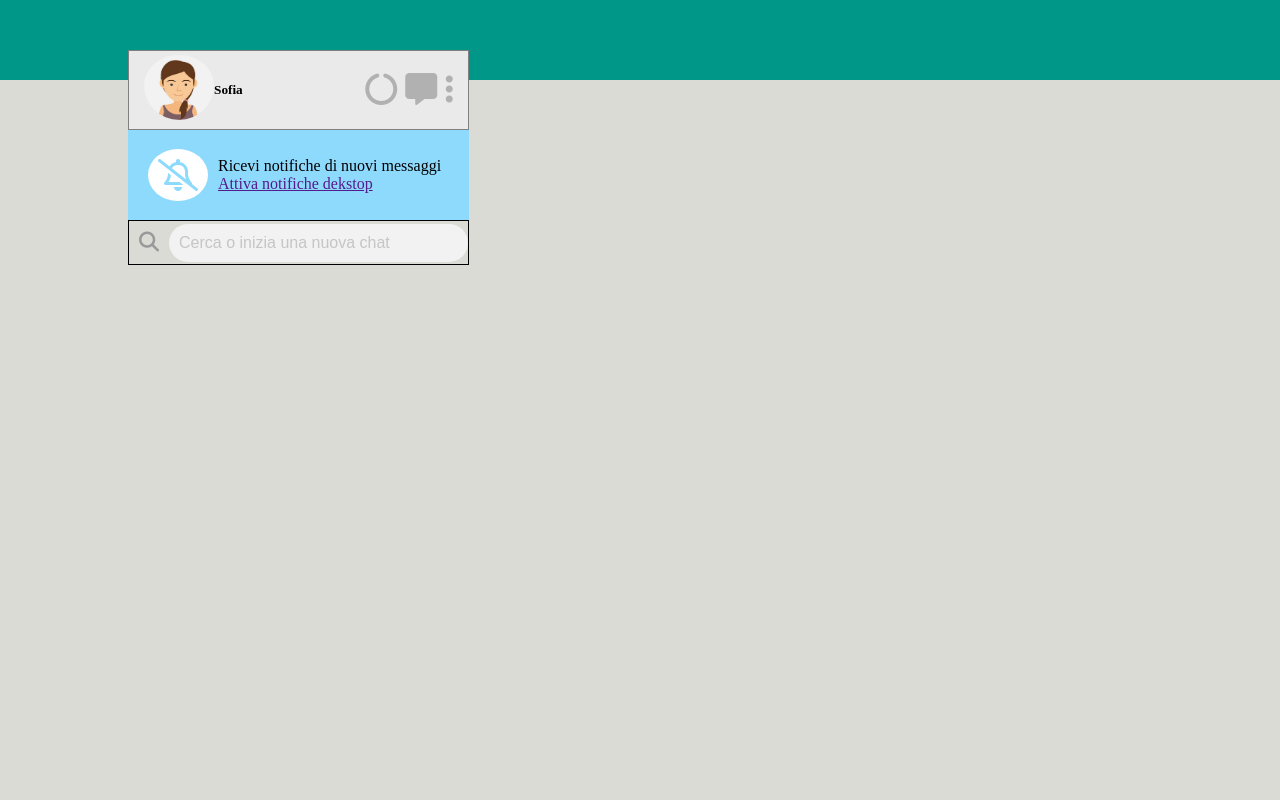
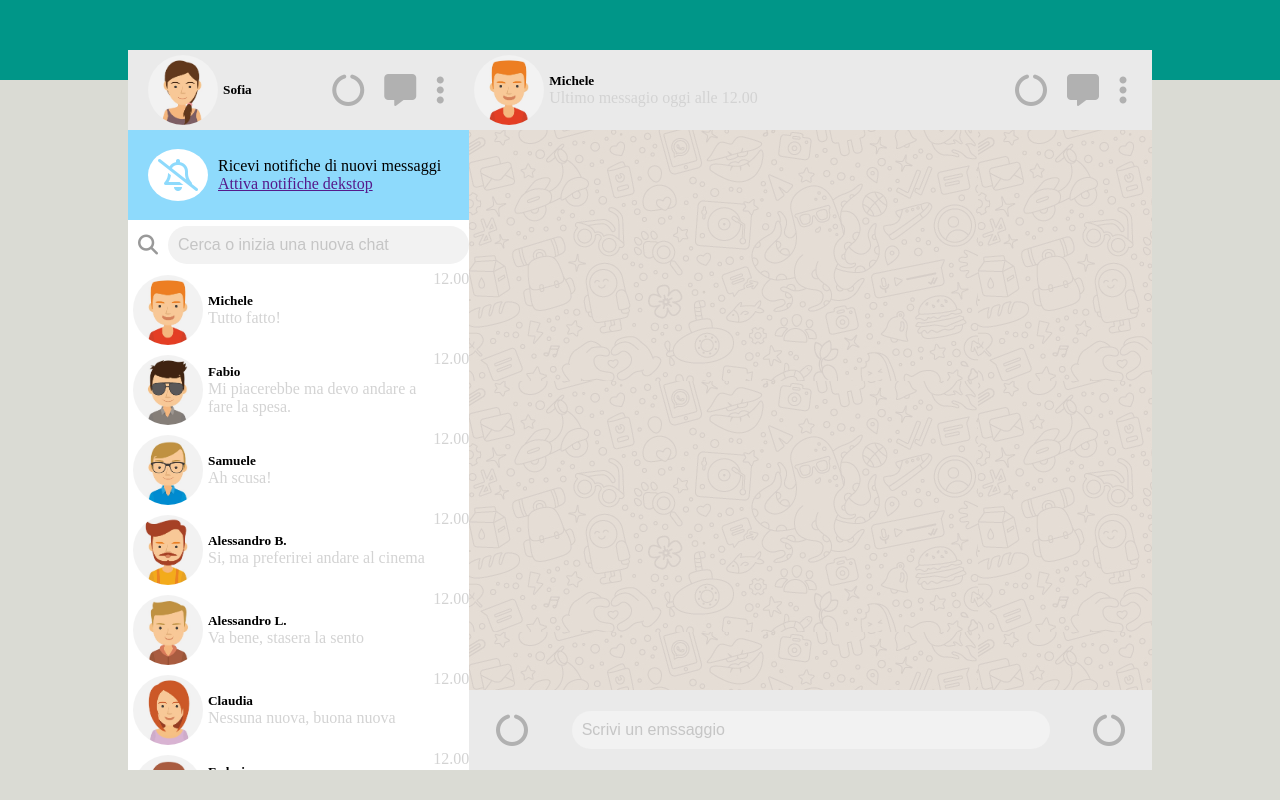
Before and after one commit to AlessioLibbi/vue-boolzapp, a plain HTML site: page index.html in a window 1280 px wide. Drawn offline with nearby package versions, Linux system fonts and the light colour scheme.

Commit message:
Add:exercise part

```diff
--- a/css/style.css
+++ b/css/style.css
@@ -9,6 +9,10 @@
 /* GENERAL CONTAINER SETTING */
 body {
     background: linear-gradient(180deg, #009688 10%, #DADBD4 10%);
+}
+
+.fa-solid {
+    padding: 10px;
 }
 
 .wrapper {
@@ -35,7 +39,7 @@ img {
 
 .avatar {
     border-radius: 50%;
-    padding-top: 5px;
+    margin: 5px;
 }
 
 .awesome {
@@ -63,28 +67,19 @@ img {
     display: flex;
     justify-content: space-between;
     align-items: center;
-    border: 1px solid grey;
-
 }
 
 .avatar-spot {
     display: flex;
     line-height: 80px;
-    margin: 15px;
-
+    margin-left: 15px;
 }
 
 .my_awesome {
     margin: 15px;
-
 }
 
 /* END COL-4-HEAD-SETTING */
-/* COL-4-NAV SETTING */
-.col-4-nav {
-    height: 150px;
-}
-
 /* START COL-4-NOTIFICATION */
 .notification {
     background-color: #8EDAFC;
@@ -108,13 +103,13 @@ img {
 /* END COL-4-NOTIFICATION */
 /* START COL-4-RESEARCH */
 .search-container {
+    background-color: white;
     display: flex;
     align-items: center;
     width: 100%;
-    max-width: 500px;
     margin: 0 auto;
     position: relative;
-    border: 1px solid black;
+    height: 50px;
 }
 
 .search-button {
@@ -150,3 +145,68 @@ img {
     color: #000000;
 }
 /* END COL-4-SEARCH */
+/* START COL-4-MAIN */
+.col-4-main {
+    background-color: white;
+    overflow: auto;
+    height: calc(100% - 220px);
+}
+.user {
+    display: flex;
+    justify-content: space-between;
+
+}
+.avatar-info {
+    display: flex;
+    align-items: center;
+}
+.last-mess {
+    color: lightgray;
+}
+
+/* END COL-4-MAIN */
+
+/* START COL-8-HEAD */
+.col-8-head {
+    height: 80px;
+    background-color: #EAEAEA;
+    display: flex;
+    justify-content: space-between;
+    align-items: center;
+}
+.col-8-main {
+    height: calc(100% - 160px);
+    background-image: url("../img/mine.jpg");
+    overflow: auto;
+
+}
+
+.col-8-foot {
+    height: 80px;
+    background-color: #EAEAEA;
+    display: flex;
+    align-items: center;
+    justify-content: space-around;
+}
+/* COL-8-FOOT */
+.message-input {
+    width: 70%;
+    padding: 10px;
+    font-size: 16px;
+    border: none;
+    border-radius: 20px;
+    background-color: #f2f2f2;
+    color: #999999 ;
+    outline: none;
+}
+.message-input::placeholder {
+    color: #999999 ;
+    opacity: 0.5;
+}
+.message-input:focus {
+    background-color: #ffffff;
+    color: #000000;
+}
+.col-8-foot i {
+    font-size: 2rem;
+}
--- a/index.html
+++ b/index.html
@@ -1,14 +1,18 @@
 <!DOCTYPE html>
 <html lang="en">
+
 <head>
     <meta charset="UTF-8">
     <meta http-equiv="X-UA-Compatible" content="IE=edge">
     <meta name="viewport" content="width=device-width, initial-scale=1.0">
     <title>Document</title>
     <link rel="stylesheet" href="css/style.css">
-    <link rel="stylesheet" href="https://cdnjs.cloudflare.com/ajax/libs/font-awesome/6.4.0/css/all.min.css" integrity="sha512-iecdLmaskl7CVkqkXNQ/ZH/XLlvWZOJyj7Yy7tcenmpD1ypASozpmT/E0iPtmFIB46ZmdtAc9eNBvH0H/ZpiBw==" crossorigin="anonymous" referrerpolicy="no-referrer" />
+    <link rel="stylesheet" href="https://cdnjs.cloudflare.com/ajax/libs/font-awesome/6.4.0/css/all.min.css"
+        integrity="sha512-iecdLmaskl7CVkqkXNQ/ZH/XLlvWZOJyj7Yy7tcenmpD1ypASozpmT/E0iPtmFIB46ZmdtAc9eNBvH0H/ZpiBw=="
+        crossorigin="anonymous" referrerpolicy="no-referrer" />
     <script src="https://unpkg.com/vue@3/dist/vue.global.js"></script>
 </head>
+
 <body>
     <div id="app">
         <div class="wrapper">
@@ -22,9 +26,9 @@
                             <h5>Sofia</h5>
                         </div>
                         <div class="my_awesome awesome">
-                            <i class="fa-solid fa-circle-notch " style="color: #B1B1B1;"></i>
-                            <i class="fa-solid fa-message" style="color: #B1B1B1;"></i>
-                            <i class="fa-solid fa-ellipsis-vertical" style="color: #B1B1B1;"></i>
+                            <i class="fa-solid fa-circle-notch " style="color: #B1B1B1"></i>
+                            <i class="fa-solid fa-message" style="color: #B1B1B1"></i>
+                            <i class="fa-solid fa-ellipsis-vertical" style="color: #B1B1B1"></i>
                         </div>
                     </header>
                     <!-- FINE HEADER PRIMA COLONNA -->
@@ -33,7 +37,7 @@
                         <!-- NOTIFICATION PART -->
                         <div class="notification">
                             <div class="awesome ">
-                                <i class="fa-regular fa-bell-slash" ;></i>
+                                <i class="fa-regular fa-bell-slash"></i>
                             </div>
                             <div class="notification-text">
                                 <p>Ricevi notifiche di nuovi messaggi</p>
@@ -45,26 +49,54 @@
                         <!-- INIZIO RICERCA -->
                         <div class="search-container">
                             <button class="search-button" type="submit">
-                              <i class="fas fa-search"></i>
+                                <i class="fas fa-search"></i>
                             </button>
                             <input type="text" class="search-input" placeholder="Cerca o inizia una nuova chat">
-                          </div>
-                          <!-- FINE RICERCA -->
+                        </div>
+                        <!-- FINE RICERCA -->
                     </nav>
                     <!-- FINE PARTE NAVIGAZIONE -->
                     <main class="col-4-main">
+                        <div v-for="contact in contacts" class="users-list">
+                            <div class="user">
+                                <div class="avatar-info">
+                                    <img class="avatar" :src="`img/avatar${contact.avatar}.jpg`" alt="">
+                                    <div class="avatar-name">
+                                        <h5>{{contact.name}}</h5>
+                                        <p class="last-mess">{{contact.messages[contact.messages.length -1].message}}
+                                        </p>
+                                    </div>
+                                </div>
+                                <div class="ora">
+                                    <span class="last-mess">12.00</span>
+                                </div>
+                            </div>
+                        </div>
 
                     </main>
                 </div>
                 <div class="col-8">
                     <header class="col-8-head">
-
+                        <div class="avatar-info">
+                            <img class="avatar" src="img/avatar_1.jpg" alt="">
+                            <div class="avatar-name">
+                                <h5>Michele</h5>
+                                <p class="last-mess">Ultimo messagio oggi alle 12.00</p>
+                            </div>
+                        </div>
+                        <div class="my_awesome awesome">
+                            <i class="fa-solid fa-circle-notch " style="color: #B1B1B1"></i>
+                            <i class="fa-solid fa-message" style="color: #B1B1B1"></i>
+                            <i class="fa-solid fa-ellipsis-vertical" style="color: #B1B1B1"></i>
+                        </div>
                     </header>
                     <main class="col-8-main">
 
                     </main>
                     <footer class="col-8-foot">
-
+                        <i class="fa-solid fa-circle-notch " style="color: #B1B1B1"></i>
+                        <input type="text" class="message-input" placeholder="Scrivi un emssaggio">
+                        <i class="fa-solid fa-circle-notch " style="color: #B1B1B1"></i>
                     </footer>
                 </div>
             </div>
@@ -73,4 +105,5 @@
     </div>
     <script src="js/script.js"></script>
 </body>
+
 </html>
--- a/js/script.js
+++ b/js/script.js
@@ -1,4 +1,4 @@
-const { createApp } = Vue;
+const {createApp} = Vue;
 
 createApp({
     data() {
@@ -163,11 +163,11 @@ createApp({
                             message: 'OK!!',
                             status: 'received'
                         }
-                    ],
+                    ]
                 }
             ]
 
         }
     },
 
-})
+}).mount("#app")
```
